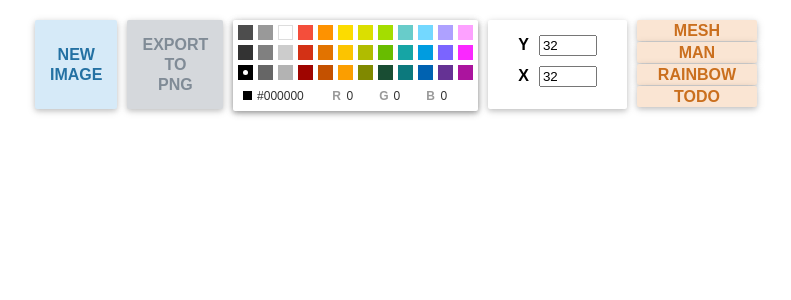
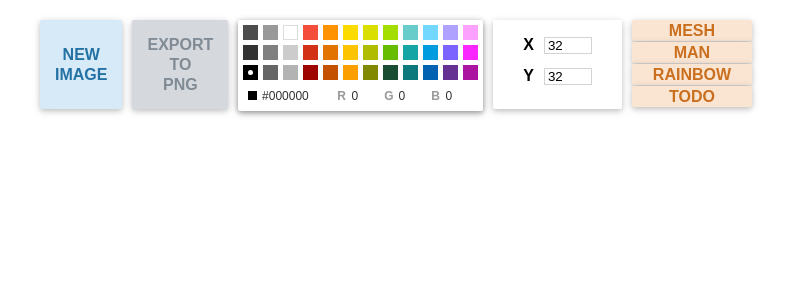
Before and after one commit to martinapro112/pixel-art-maker, a React (Create React App) app: page / in a window 1280 px wide. Shown: the top 300 px of the page, without its empty margins (244-1035 px from the left). Built offline with nearby package versions, Linux system fonts and the light colour scheme.

Commit message:
[Fixed] dimensions settings

```diff
--- a/src/App.css
+++ b/src/App.css
@@ -66,6 +66,7 @@ button, a {
     height: 16px;
     display: block;
     margin: 15px;
+    position: relative;
 }
 
 .dimension-label {
@@ -74,7 +75,9 @@ button, a {
 }
 
 .dimension-input {
-    width: 50px;
+    width: 40px;
+    border: 1px solid #D3D3D3;
+    padding: 0 3px;
 }
 
 .image {
@@ -115,3 +118,21 @@ button, a {
     0% { transform: rotate(0deg); }
     100% { transform: rotate(360deg); }
 }
+
+.tooltip {
+    background-color: #9f0500;
+    color: #fff;
+    text-align: center;
+    padding: 1px 10px;
+    border-radius: 6px;
+    font-size: 10px;
+    position: absolute;
+    z-index: 1;
+    top: -1px;
+    left: 75px;
+    width: 150px;
+}
+
+.wrong-entry {
+    border: 1px solid #9f0500;
+}
--- a/src/App.js
+++ b/src/App.js
@@ -19,6 +19,7 @@ class App extends Component {
         pngLink: null,
         imageEdited: false,
         dimensions: { x: dimensionsRange.x.default, y: dimensionsRange.y.default },
+        wrongDimensions: false,
         mouseDown: false,
         loadingPixelColors: false,
         loadedPixels: 0,
@@ -102,14 +103,12 @@ class App extends Component {
         let dimensions = this.state.dimensions;
         dimensions[coordinate] = event.target.value;
 
-        if (dimensions[coordinate] < dimensionsRange[coordinate].min) {
-            dimensions[coordinate] = dimensionsRange[coordinate].min;
+        if ((dimensions[coordinate] < dimensionsRange[coordinate].min) ||
+            (dimensions[coordinate] > dimensionsRange[coordinate].max)) {
+            this.setState({ wrongDimensions: true });
+        } else {
+            this.setState({ dimensions: dimensions, wrongDimensions: false });
         }
-        if (dimensions[coordinate] > dimensionsRange[coordinate].max) {
-            dimensions[coordinate] = dimensionsRange[coordinate].max;
-        }
-
-        this.setState({ dimensions: dimensions });
     }
 
     changesTestFailed = () => {
@@ -123,6 +122,10 @@ class App extends Component {
 
     resetImageHandler = () => {
         if (this.changesTestFailed()) return;
+        if (this.state.wrongDimensions) {
+            window.confirm('Please set the dimensions into the allowed range.');
+            return;
+        }
 
         let pixels = [];
         let row = [];
@@ -139,22 +142,17 @@ class App extends Component {
     presetImageHandler = (image) => {
         if (this.changesTestFailed()) return;
 
+        let imagePixels = [];
+
         switch (image) {
-            case 'mesh':
-                this.setState({ pixels: Mesh, presetImage: true });
-                break;
-            case 'man':
-                this.setState({ pixels: Man, presetImage: true });
-                break;
-            case 'rainbow':
-                this.setState({ pixels: Rainbow, presetImage: true });
-                break;
-            case 'todo':
-                this.setState({ pixels: Mesh, presetImage: true });
-                break;
-            default:
-                break;
+            case 'mesh':    imagePixels = Mesh;     break;
+            case 'man':     imagePixels = Man;      break;
+            case 'rainbow': imagePixels = Rainbow;  break;
+            case 'todo':    imagePixels = Mesh;     break;
+            default: break;
         }
+
+        this.setState({ pixels: imagePixels, presetImage: true });
     }
 
     render() {
@@ -184,6 +182,7 @@ class App extends Component {
                 <Tools
                     dimensionsRange={ dimensionsRange }
                     dimensions={ this.state.dimensions }
+                    wrongDimensions={ this.state.wrongDimensions }
                     currentColor={ this.state.currentColor }
                     disabledExport={ this.state.pixels.length === 0 }
                     pngLoading={ this.state.loadingPixelColors }
--- a/src/Partials/Tools.js
+++ b/src/Partials/Tools.js
@@ -27,6 +27,36 @@ const Tools = (props) => {
             </button>;
     }
 
+    let dimensions = [];
+    ['x', 'y'].forEach(dimension => {
+        dimensions.push(
+            <div className="dimension">
+                <span className="dimension-label">{ dimension }</span>
+                <input
+                    type="number" name={ dimension }
+                    className={
+                        'dimension-input ' +
+                        (
+                            props.dimensionsRange[dimension].max < props.dimensions[dimension] ||
+                            props.dimensionsRange[dimension].min > props.dimensions[dimension]
+                            ? 'wrong-entry' : ''
+                        )
+                    }
+                    value={ props.dimensions[dimension] }
+                    onChange={ props.setDimensionHandler.bind(this, dimension) }
+                />
+                {
+                    props.dimensionsRange[dimension].max < props.dimensions[dimension] ?
+                    <span className="tooltip">Cannot be more than { props.dimensionsRange[dimension].max }</span> : ''
+                }
+                {
+                    props.dimensionsRange[dimension].min > props.dimensions[dimension] ?
+                    <span className="tooltip">Cannot be less than { props.dimensionsRange[dimension].min }</span> : ''
+                }
+            </div>
+        );
+    });
+
     return (
         <div>
             <button onClick={ props.resetImageHandler }>
@@ -40,26 +70,7 @@ const Tools = (props) => {
                 />
             </div>
             <div className="dimensions">
-                <div className="dimension">
-                    <span className="dimension-label">y</span>
-                    <input
-                        type="number" name="y"
-                        min={ props.dimensionsRange.y.min } max={ props.dimensionsRange.y.max }
-                        className="dimension-input"
-                        value={ props.dimensions.y }
-                        onChange={ props.setDimensionHandler.bind(this, 'y') }
-                    />
-                </div>
-                <div className="dimension">
-                    <span className="dimension-label">x</span>
-                    <input
-                        type="number" name="x"
-                        min={ props.dimensionsRange.x.min } max={ props.dimensionsRange.x.max }
-                        className="dimension-input"
-                        value={ props.dimensions.x }
-                        onChange={ props.setDimensionHandler.bind(this, 'x') }
-                    />
-                </div>
+                { dimensions }
             </div>
             <div className="mini-button-group">
                 <button className="mini-button" onClick={ props.presetImageHandler.bind(this, 'mesh') }>mesh</button><br />
```
